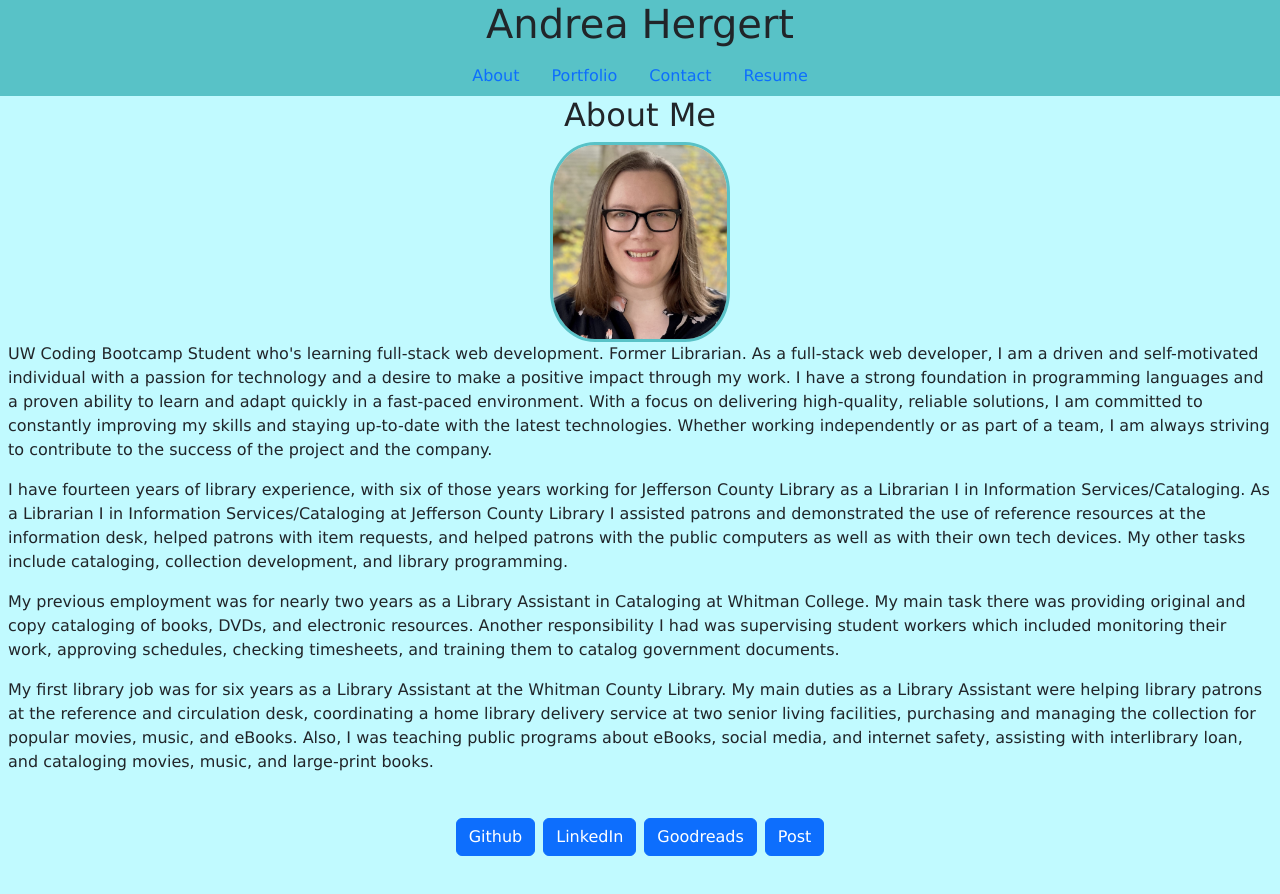
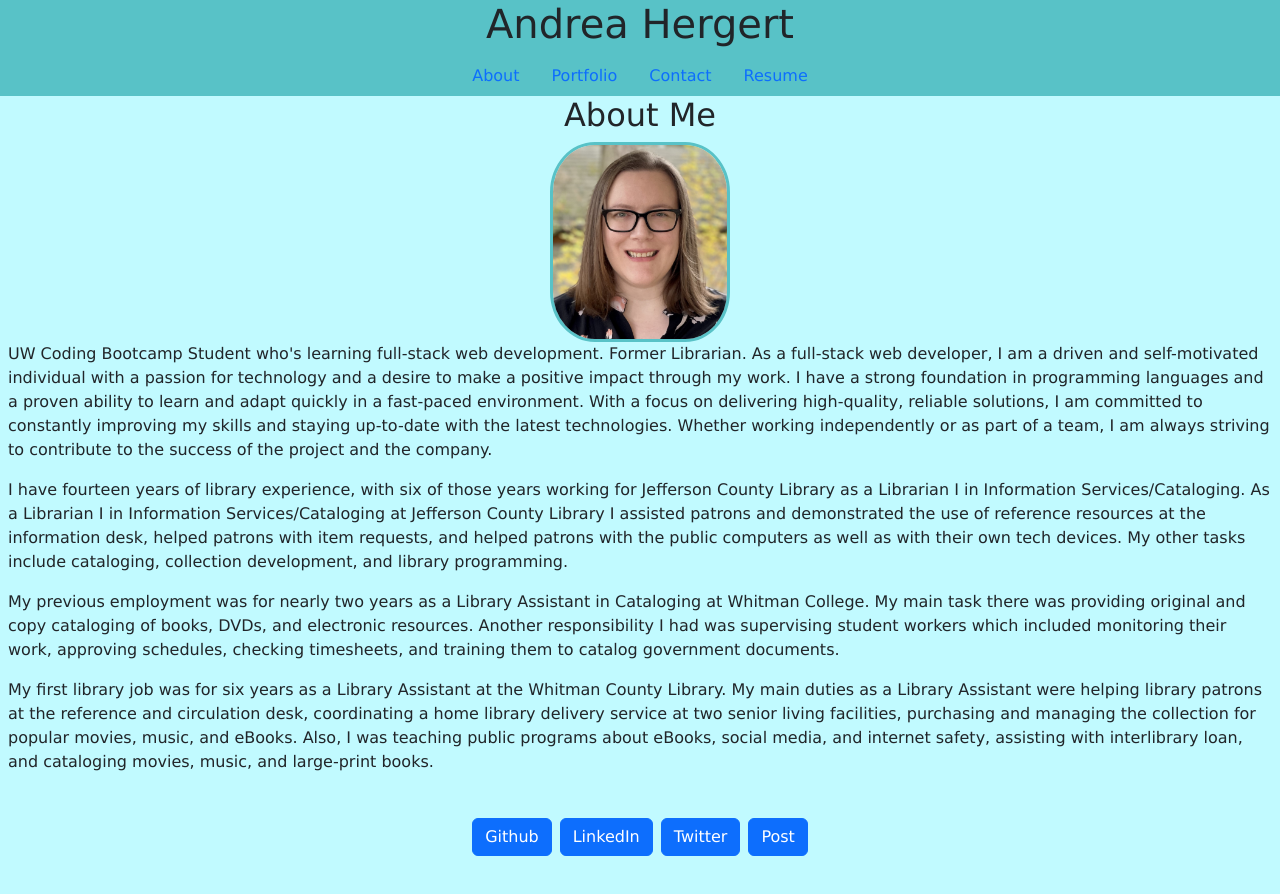
Before and after one commit to andreahergert/portfolio, a React (Create React App) app: page / in a window 1280 px wide. Shown: the top 894 px of the page. Built offline with nearby package versions, Linux system fonts and the light colour scheme.

Commit message:
added different links and style

```diff
--- a/src/components/Footer.js
+++ b/src/components/Footer.js
@@ -5,10 +5,10 @@ function Footer() {
     <footer className="text-center">
       <div className="container p-4">
         <section className="mb-4">
-          <a className="btn btn-primary btn-floating m-1" href="https://github.com/andreahergert" target="blank" role="button">Github<i className="fab fa-github"></i></a>
-          <a className="btn btn-primary btn-floating m-1" href="https://www.linkedin.com/in/andreahergert/" target="blank" role="button">LinkedIn<i className="fab fa-linkedin-in"></i></a>
-          <a className="btn btn-primary btn-floating m-1" href="https://www.goodreads.com/andreahergert" target="blank" role="button">Goodreads<i className="fab fa-linkedin-in"></i></a>
-          <a className="btn btn-primary btn-floating m-1" href="https://post.news/@andreahergert" target="blank" role="button">Post<i className="fab fa-linkedin-in"></i></a>
+          <a className="btn btn-primary btn-floating m-1" href="https://github.com/andreahergert" target="blank" role="button">Github</a>
+          <a className="btn btn-primary btn-floating m-1" href="https://www.linkedin.com/in/andreahergert/" target="blank" role="button">LinkedIn</a>
+          <a className="btn btn-primary btn-floating m-1" href="https://twitter.com/AndreaHergert" target="blank" role="button">Twitter</a>
+          <a className="btn btn-primary btn-floating m-1" href="https://post.news/@andreahergert" target="blank" role="button">Post</a>
         </section>
       </div>
     </footer>
--- a/src/style/style.css
+++ b/src/style/style.css
@@ -1,7 +1,8 @@
 .body {
     font-family: Verdana, Geneva, Tahoma, sans-serif;
     background-color: #C1FAFF;
-}
+    min-height: 100vh;
+};
 
 /* Tablets */
 @media screen and (max-width: 992px) {}
```
